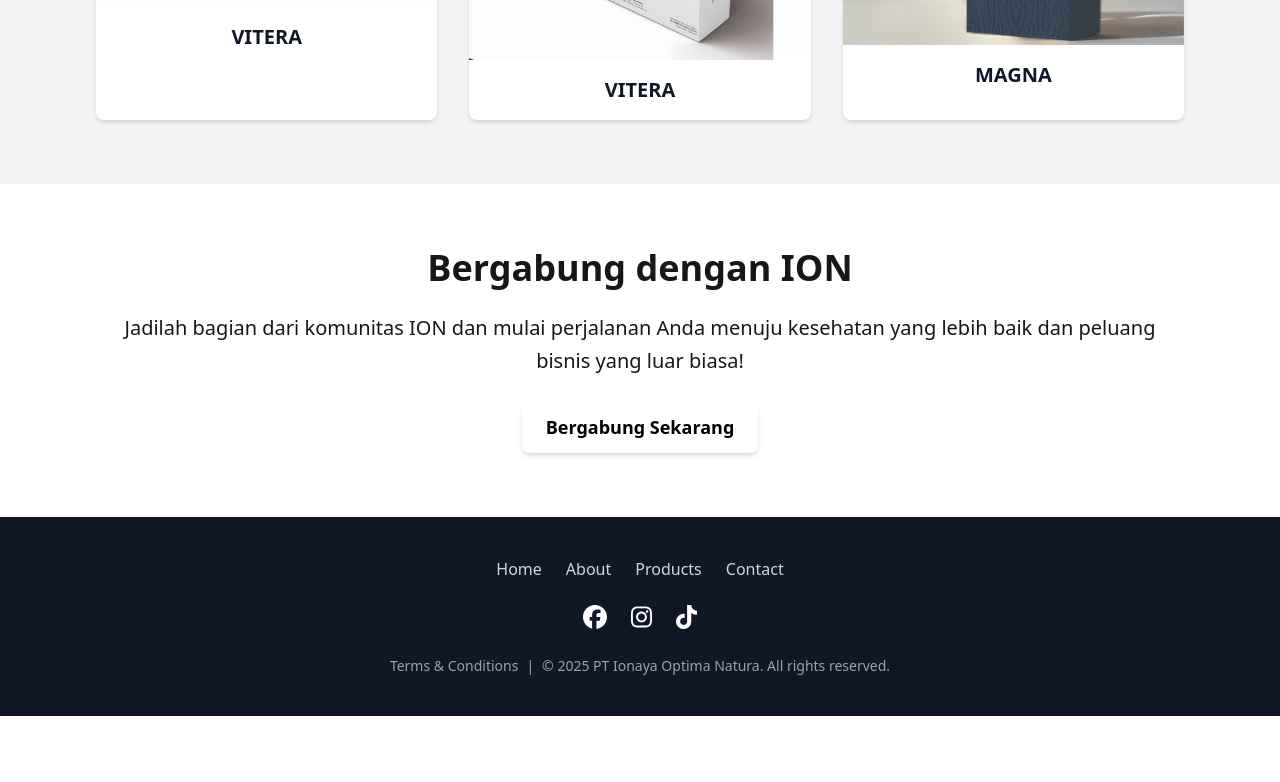
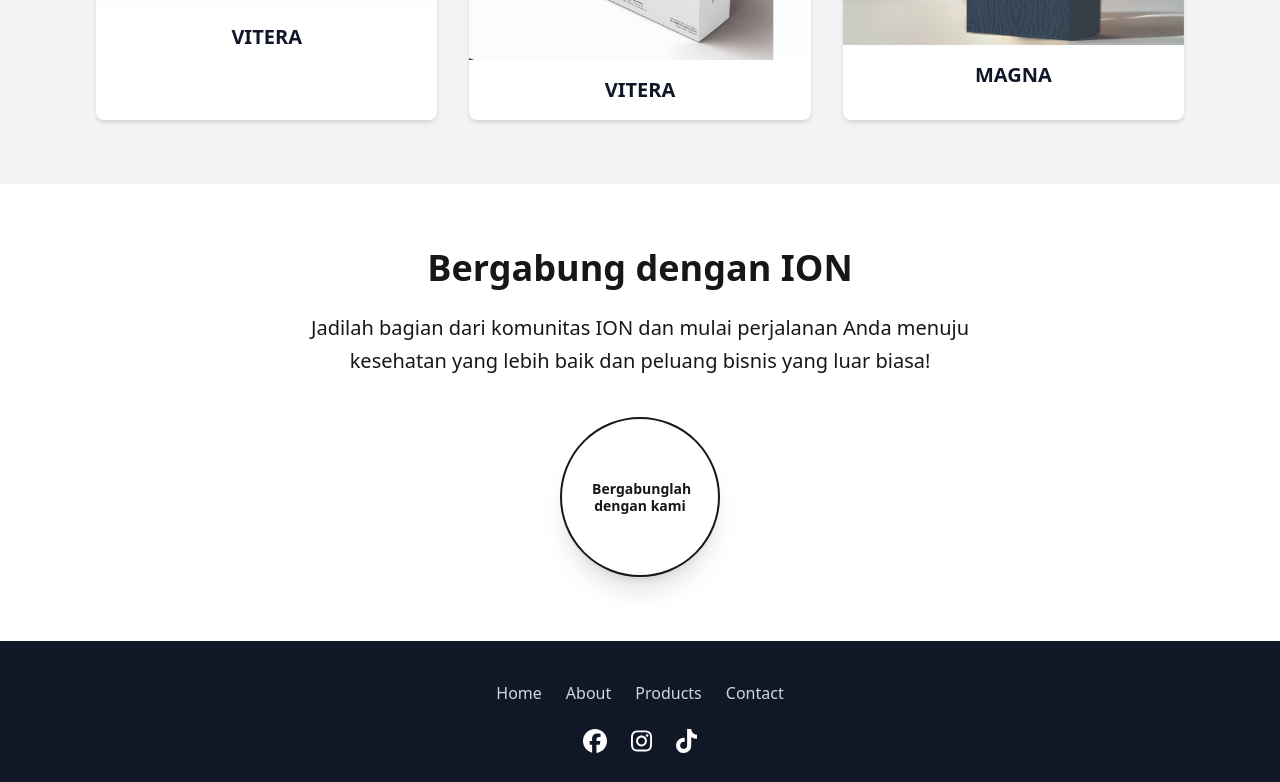
Before and after one commit to dpu55/ionaya, a Next.js app: page / in a window 1280 px wide. Shown: the part 2000-2782 px from the top of the page. Before the commit the page ends 2716 px from the top, so only its background shows below. Built offline with nearby package versions, Linux system fonts and the light colour scheme.

Commit message:
new update 8-apr-25
new update 8-apr-25

```diff
--- a/package.json
+++ b/package.json
@@ -14,8 +14,8 @@
     "@fortawesome/free-brands-svg-icons": "^6.7.2",
     "@fortawesome/free-solid-svg-icons": "^6.7.2",
     "@fortawesome/react-fontawesome": "^0.2.2",
-    "framer-motion": "^12.5.0",
-    "next": "15.2.2",
+    "framer-motion": "^12.6.3",
+    "next": "^15.2.4",
     "react": "^19.0.0",
     "react-dom": "^19.0.0",
     "react-icons": "^5.5.0",
--- /dev/null
+++ b/src/components/JoinCircle.tsx
@@ -0,0 +1,25 @@
+import React from 'react';
+import { motion } from 'framer-motion';
+
+const JoinUsButton: React.FC = () => {
+  return (
+    <motion.a
+      href="https://member.calerie-health.com.my/"
+      target="_blank"
+      rel="noopener noreferrer"
+      className="relative w-40 h-40 rounded-full bg-white text-turquoise font-semibold text-center flex items-center justify-center shadow-xl border-2 border-turquoise transition"
+      whileHover={{
+        scale: 1.1,
+        rotate: 360,
+        transition: { duration: 0.6 },
+      }}
+      whileTap={{ scale: 0.95 }}
+    >
+      <span className="block w-24 text-sm leading-tight text-center">
+        Bergabunglah dengan kami
+      </span>
+    </motion.a>
+  );
+};
+
+export default JoinUsButton;
--- a/src/components/JoinION.tsx
+++ b/src/components/JoinION.tsx
@@ -1,6 +1,6 @@
 import React from "react";
 import { motion } from "framer-motion";
-import { fadeInUp } from "../utils/animations"; // ✅ Import the animation
+import { fadeInUp } from "../utils/animations";
 
 const JoinION: React.FC = () => {
   return (
@@ -9,15 +9,31 @@ const JoinION: React.FC = () => {
       initial="hidden"
       whileInView="visible"
       viewport={{ once: false, amount: 0.2 }}
-            variants={fadeInUp} // ✅ Apply animation
+      variants={fadeInUp}
     >
       <h2 className="text-3xl md:text-4xl font-bold mb-6">Bergabung dengan ION</h2>
-            <p className="text-lg md:text-xl leading-relaxed mb-6">
-                Jadilah bagian dari komunitas ION dan mulai perjalanan Anda menuju kesehatan yang lebih baik dan peluang bisnis yang luar biasa!
+      <p className="text-lg md:text-xl leading-relaxed mb-10 max-w-2xl mx-auto">
+        Jadilah bagian dari komunitas ION dan mulai perjalanan Anda menuju kesehatan
+        yang lebih baik dan peluang bisnis yang luar biasa!
       </p>
-            <button className="bg-turquoise text-black font-bold py-3 px-6 rounded-lg text-lg shadow-md hover:bg-gray-200 transition">
-                Bergabung Sekarang
-            </button>
+
+      {/* Animated Circular Button */}
+      <motion.a
+        href="https://member.calerie-health.com.my/"
+        target="_blank"
+        rel="noopener noreferrer"
+        className="relative w-40 h-40 rounded-full bg-white text-turquoise font-semibold text-center flex items-center justify-center shadow-xl border-2 border-turquoise transition mx-auto"
+        whileHover={{
+          scale: 1.1,
+          rotate: 360,
+          transition: { duration: 0.6 },
+        }}
+        whileTap={{ scale: 0.95 }}
+      >
+        <span className="block w-24 text-sm leading-tight text-center">
+          Bergabunglah dengan kami
+        </span>
+      </motion.a>
     </motion.section>
   );
 };
--- a/src/components/Navbar.tsx
+++ b/src/components/Navbar.tsx
@@ -29,6 +29,7 @@ const Navbar: React.FC = () => {
         <ul className={`hidden md:flex space-x-6 ${isScrolled ? "text-gray-900" : "text-white"}`}>
           <li><a href="#" className="hover:text-gray-400">Home</a></li>
           <li><a href="#" className="hover:text-gray-400">About</a></li>
+          <li><a href="#" className="hover:text-gray-400">Products</a></li>
           <li><a href="#" className="hover:text-gray-400">Contact</a></li>
         </ul>
       </div>
```
Also changed, not shown: src/pages/index.tsx (line endings or trailing spaces), 1 other file (tests, documents, lock files or other folders). Lines whose indentation alone changed are shown as unchanged.
